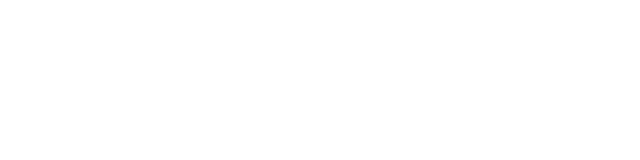
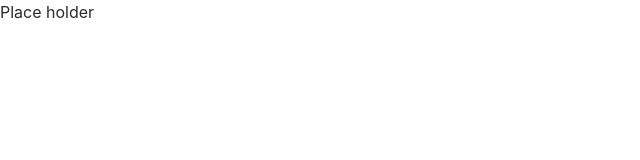
Before and after one commit to jgarrison1204/react-practice-weather-app, a React (Create React App) app: page /details in a window 1280 px wide. Shown: the top 160 px of the page, without its empty margins (0-640 px from the left). Built offline with nearby package versions, Linux system fonts and the light colour scheme.

Commit message:
Details route is functional

```diff
--- a/src/components/FiveDayWeatherForecast.js
+++ b/src/components/FiveDayWeatherForecast.js
@@ -1,5 +1,6 @@
 import React, {Component} from 'react';
 import Api from '../utils/api';
+import {Link} from 'react-router-dom';
 import queryString from 'query-string';
 import WeatherImage from './WeatherImage';
 
@@ -54,6 +55,12 @@
 				<div className='row'>
 					{weatherImages}
             	</div>
+            	<Link
+            		className='btn btn-primary'
+            		to={{
+            			pathname: '/details'
+            		}}>
+            	</Link>
 			</div>
         )
 	}
--- a/src/components/Routers.js
+++ b/src/components/Routers.js
@@ -7,6 +7,12 @@
 import App from '../App';
 import FiveDayWeatherForecast from './FiveDayWeatherForecast';
 
+function test(props) {
+	return (
+		<div>Place holder</div>
+	)
+}
+
 class Navigation extends Component {
 	render() {
 		return (
@@ -14,6 +20,7 @@
 				<Switch>
 					<Route exact path='/' component={App}></Route>
 					<Route exact path='/weather' component={FiveDayWeatherForecast}></Route>
+					<Route exact path='/details' component={test}></Route>
 				</Switch>
 			</Router>
 		)
```
Also changed, not shown: src/App.js (line endings or trailing spaces), src/utils/api.js (line endings or trailing spaces).
